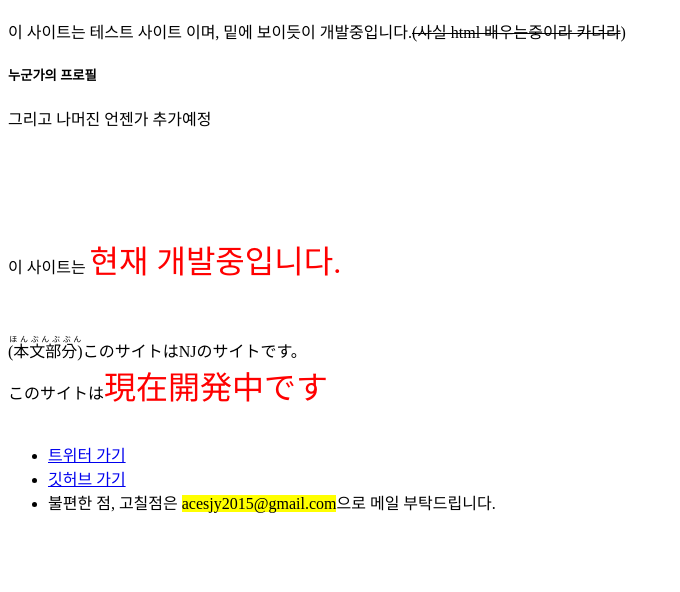
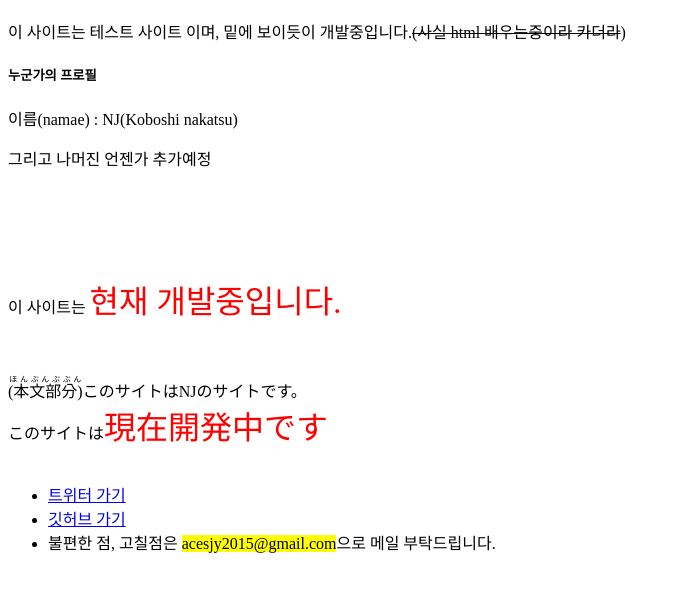
Before and after one commit to acesjy2015/acesjy2015.github.io, a plain HTML site: page index.html in a window 1280 px wide. Shown: the part 70-662 px from the top of the page, without its empty margins (0-680 px from the left). Drawn offline with Linux system fonts and the light colour scheme.

Commit message:
profilecheck

```diff
--- a/index.html
+++ b/index.html
@@ -9,6 +9,7 @@
         <h1>테스트 사이트에 오신 것을 환영합니다!</h1>
         <p>이 사이트는 테스트 사이트 이며, 밑에 보이듯이 개발중입니다.<s>(사실 html 배우는중이라 카더라</s>)</p>
         <h5>누군가의 프로필</h5>
+        <p>이름(namae) : NJ(Koboshi nakatsu)
         <p>그리고 나머진 언젠가 추가예정</p>
 
 
```
